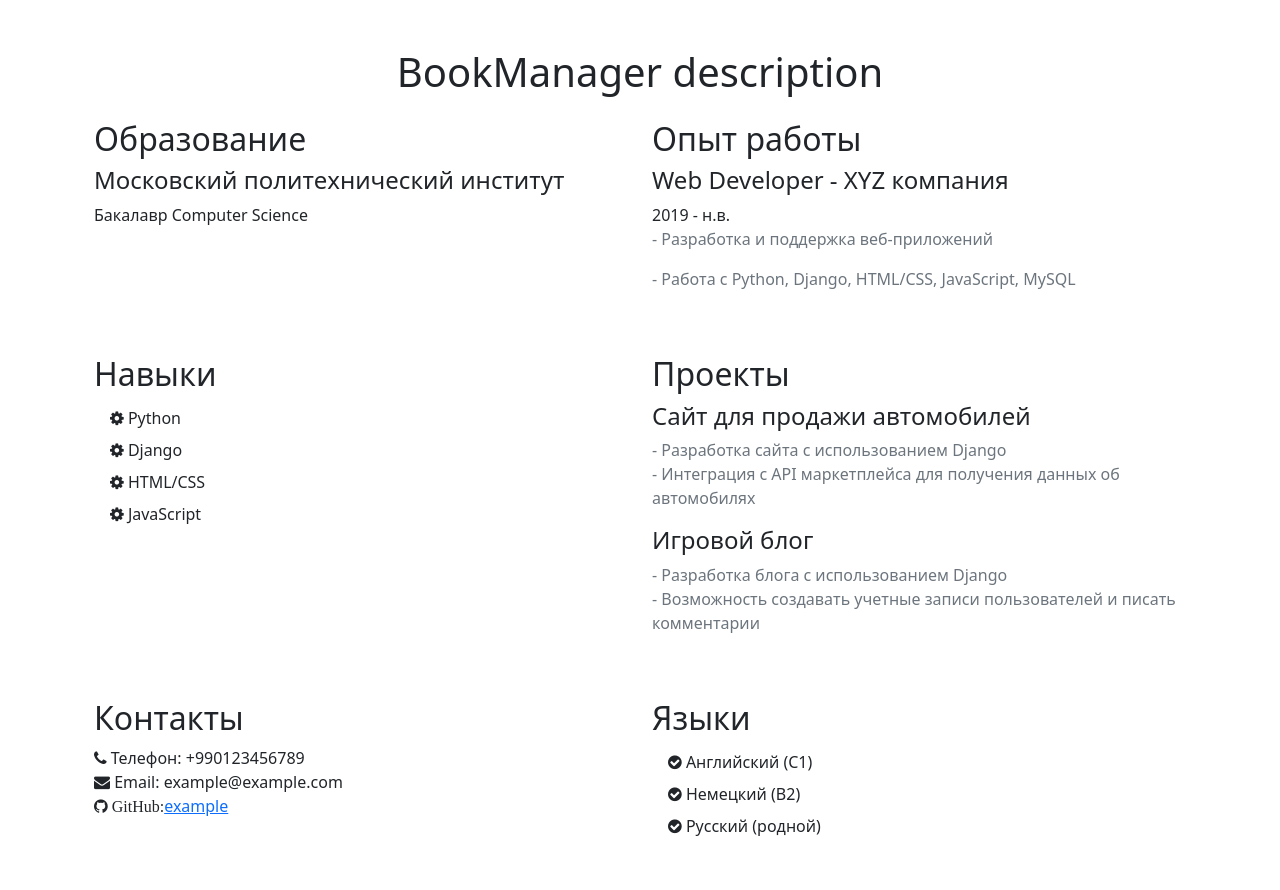
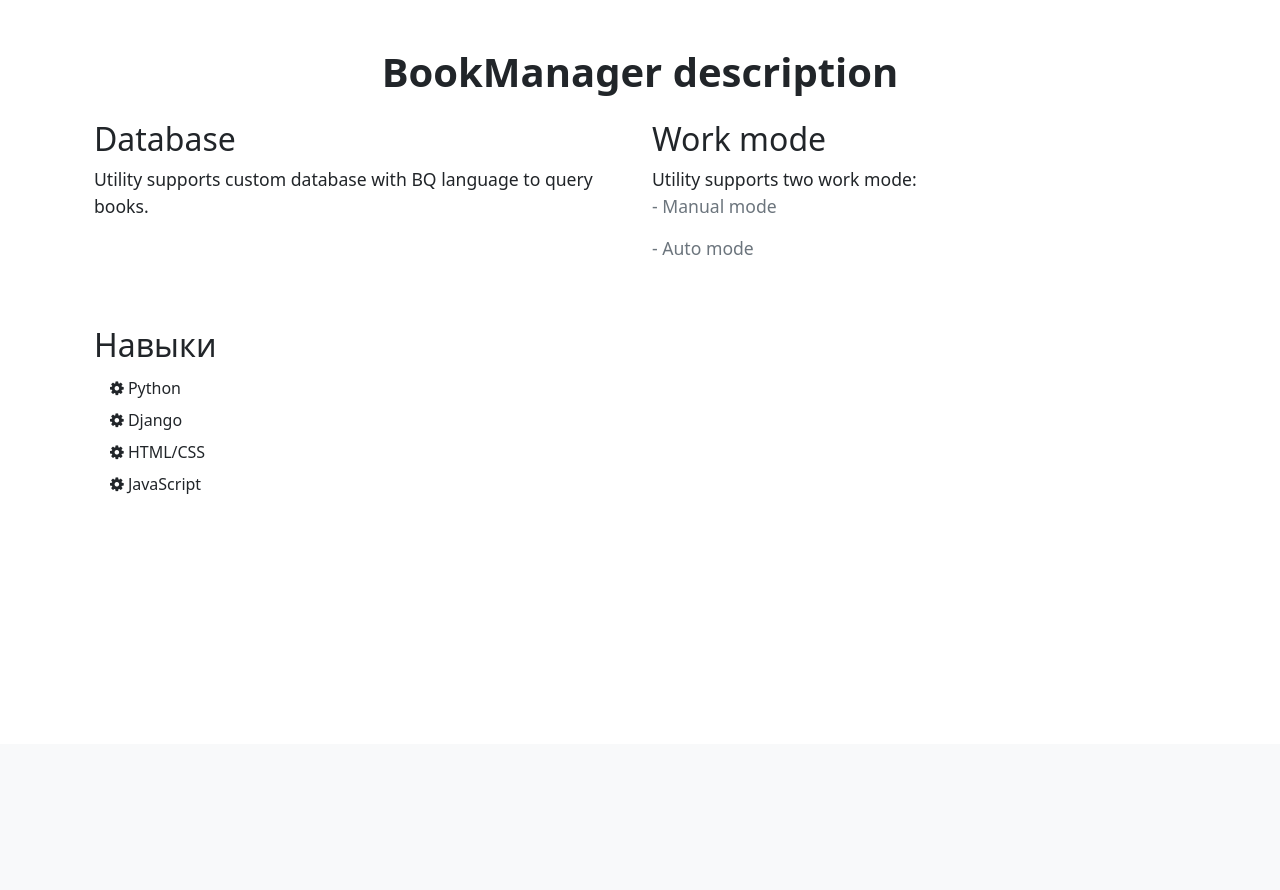
Before and after one commit to Bob-Jacka/Kindle-history, a Flask app: page /about in a window 1280 px wide. Shown: the part 56-946 px from the top of the page. After the commit the page ends 550 px from the top, so only its background shows below. Run offline with Flask 3, Linux system fonts and the light colour scheme.

Commit message:
update utility web pages, add css file with styles, replace Process with LW

```diff
--- a/core/entities/browser/WebInterface/Flask_interface.py
+++ b/core/entities/browser/WebInterface/Flask_interface.py
@@ -12,7 +12,7 @@
 
 from data.Wrappers import safe_log
 
-__web_app: Flask = Flask(__name__)
+__web_app: Flask = Flask(__name__, static_url_path='/static')
 
 
 @safe_log
--- /dev/null
+++ b/core/entities/browser/WebInterface/static/custom.css
@@ -0,0 +1,21 @@
+a {
+    color: #004080;
+}
+
+a:hover {
+    text-decoration: underline;
+}
+
+h1 {
+    color: #212529;
+    text-align: left;
+    font-size: 2.5rem;
+    margin-top: 40px;
+    font-weight: bold;
+}
+
+p {
+    text-align: left;
+    font-size: 1.1em;
+    color: #212529;
+}
--- a/core/entities/browser/WebInterface/templates/about.html
+++ b/core/entities/browser/WebInterface/templates/about.html
@@ -7,16 +7,16 @@
     <h1 class="text-center mb-4">BookManager description</h1>
     <div class="row">
         <div class="col-md-6">
-            <h2>Образование</h2>
-            <h4>Московский политехнический институт</h4>
-            <p class="mb-0">Бакалавр Computer Science</p>
+            <h2>Database</h2>
+            <p class="mb-0">
+                Utility supports custom database with BQ language to query books.
+            </p>
         </div>
         <div class="col-md-6">
-            <h2>Опыт работы</h2>
-            <h4>Web Developer - XYZ компания</h4>
-            <p class="mb-0">2019 - н.в.</p>
-            <p class="text-muted">- Разработка и поддержка веб-приложений</p>
-            <p class="text-muted">- Работа с Python, Django, HTML/CSS, JavaScript, MySQL</p>
+            <h2>Work mode</h2>
+            <p class="mb-0">Utility supports two work mode:</p>
+            <p class="text-muted">- Manual mode</p>
+            <p class="text-muted">- Auto mode</p>
         </div>
     </div>
     <div class="row mt-5">
@@ -29,31 +29,6 @@
                 <li class="list-group-item border-0 py-1"><i class="fa fa-cog"></i> JavaScript</li>
             </ul>
         </div>
-        <div class="col-md-6">
-            <h2>Проекты</h2>
-            <h4>Сайт для продажи автомобилей</h4>
-            <p class="text-muted mb-0">- Разработка сайта с использованием Django</p>
-            <p class="text-muted">- Интеграция с API маркетплейса для получения данных об автомобилях</p>
-            <h4>Игровой блог</h4>
-            <p class="text-muted mb-0">- Разработка блога с использованием Django</p>
-            <p class="text-muted">- Возможность создавать учeтные записи пользователей и писать комментарии</p>
-        </div>
-    </div>
-    <div class="row mt-5">
-        <div class="col-md-6">
-            <h2>Контакты</h2>
-            <p class="mb-0"><i class="fa fa-phone"></i> Телефон: +990123456789</p>
-            <p class="mb-0"><i class="fa fa-envelope"></i> Email: example@example.com</p>
-            <p class="mb-0"><i class="fa fa-github"> GitHub: <a href="https://github.com/example"></i>example</a></p>
-        </div>
-        <div class="col-md-6">
-            <h2>Языки</h2>
-            <ul class="list-group">
-                <li class="list-group-item border-0 py-1"><i class="fa fa-check-circle"></i> Английский (C1)</li>
-                <li class="list-group-item border-0 py-1"><i class="fa fa-check-circle"></i> Немецкий (B2)</li>
-                <li class="list-group-item border-0 py-1"><i class="fa fa-check-circle"></i> Русский (родной)</li>
-            </ul>
-        </div>
     </div>
 </div>
 {% endblock %}
--- a/core/entities/browser/WebInterface/templates/add_book.html
+++ b/core/entities/browser/WebInterface/templates/add_book.html
@@ -11,6 +11,7 @@
 </ul>
 {% endif %}
 {% endwith %}
+
 <form method="post">
     <label for="title">Title</label><br>
     <input type="text" id="title" name="title"><br>
@@ -18,4 +19,5 @@
     <textarea id="content" name="content"></textarea><br>
     <input type="submit" value="Submit">
 </form>
+
 {% endblock %}
--- a/core/entities/browser/WebInterface/templates/base.html
+++ b/core/entities/browser/WebInterface/templates/base.html
@@ -8,7 +8,7 @@
     <title>{% block title %}{% endblock %}</title>
     <link href="https://cdn.jsdelivr.net/npm/bootstrap@5.2.3/dist/css/bootstrap.min.css" rel="stylesheet">
     <link rel="stylesheet" href="https://cdnjs.cloudflare.com/ajax/libs/font-awesome/4.7.0/css/font-awesome.min.css">
-    <link rel="stylesheet" href="{{ url_for('static', filename='custom.css') }}">
+    <link rel="stylesheet" type="text/css" href="{{ url_for('.static', filename='custom.css') }}">
 </head>
 <body>
 
```
Also changed, not shown: App.py (+30 -13 lines), core/entities/browser/WebInterface/templates/actions.html (+14 -7 lines), core/entities/browser/WebInterface/templates/remove_book.html (+8 -0 lines).
